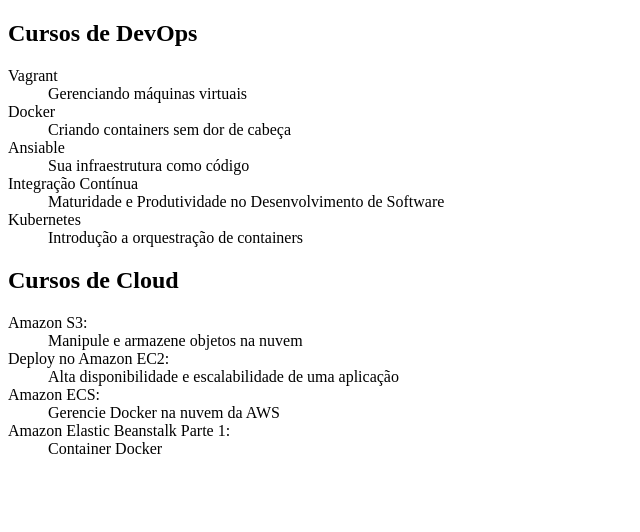
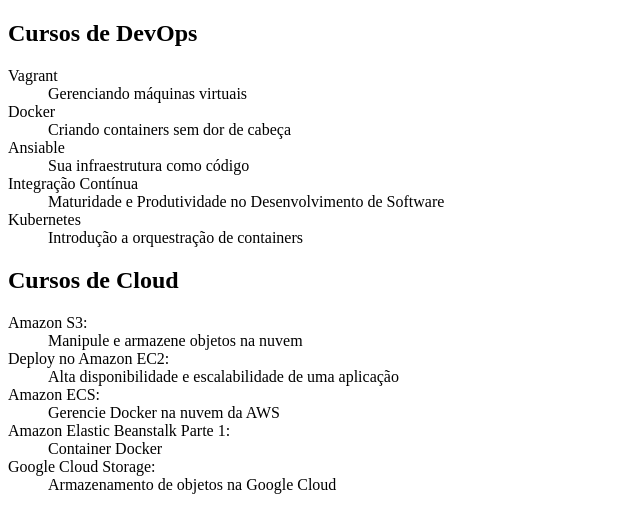
Before and after one commit to AnaMaisaUnifei/Cap_Git_byron_Alura, a plain HTML site: page index.html in a window 1280 px wide. Shown: the whole page, without its empty margins (0-640 px from the left). Drawn offline with Linux system fonts and the light colour scheme.

Commit message:
Curso de Google cloud adicionado

```diff
--- a/index.html
+++ b/index.html
@@ -41,6 +41,9 @@
 
         <dt>Amazon Elastic Beanstalk Parte 1:</dt>
         <dd>Container Docker</dd>
+
+        <dt>Google Cloud Storage:</dt>
+        <dd>Armazenamento de objetos na Google Cloud</dd>
     </dl>
 </body>
 
```
